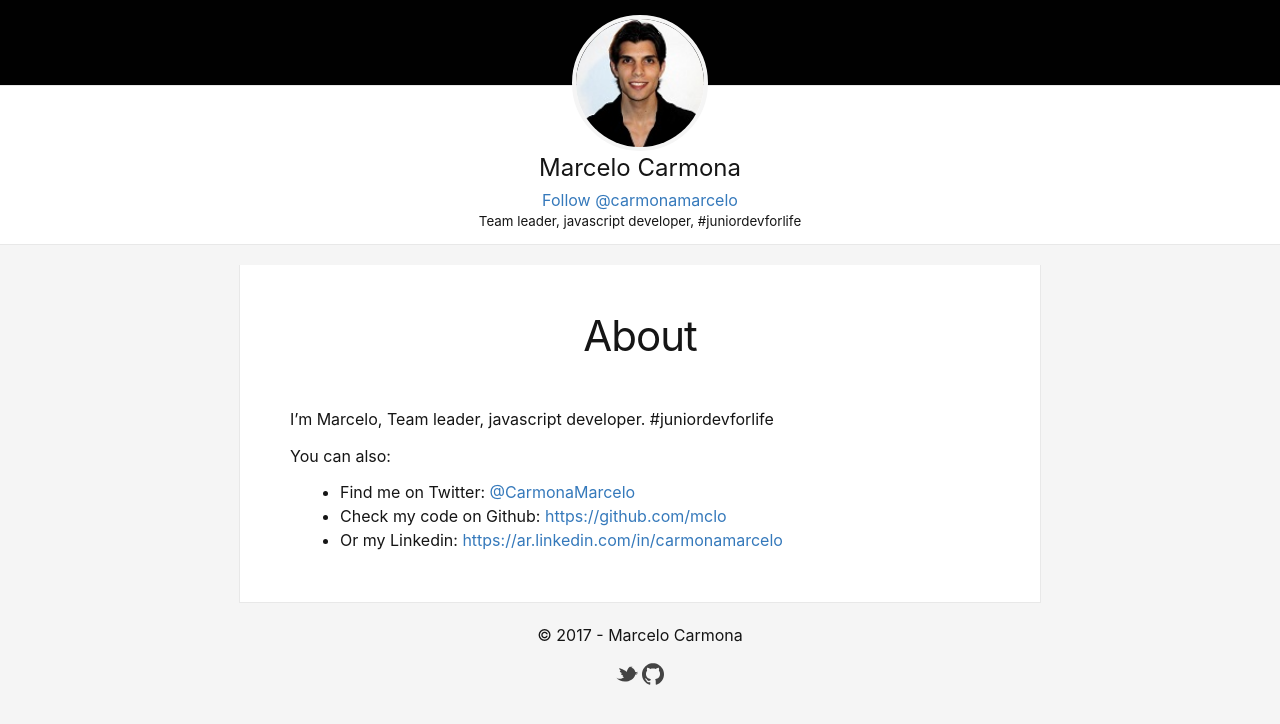
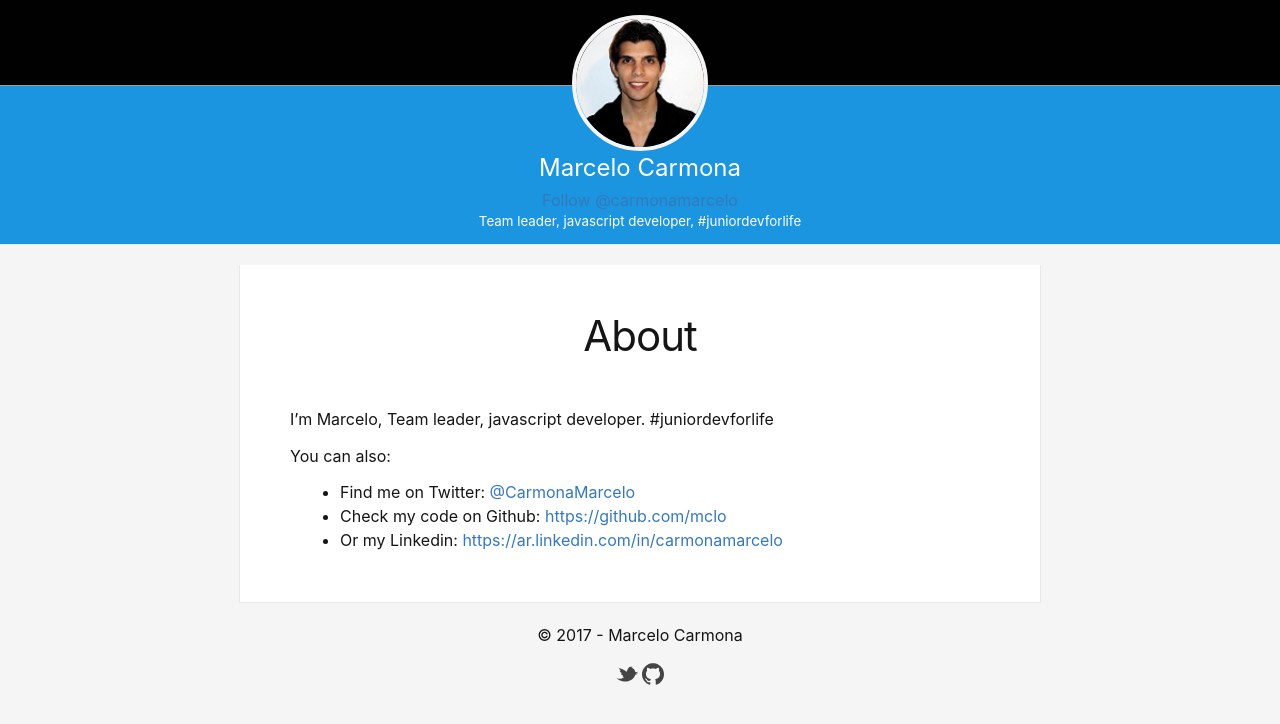
Before and after one commit to marcelocarmona/marcelocarmona.github.io, a Jekyll site: the page built from about.md, in a window 1280 px wide. Shown: the top 724 px of the page. Built offline with Jekyll 4.4.1, drawn with Linux system fonts in a browser that asks for light colours; comment, search, counter and statistics services are not loaded.

Commit message:
bio color changed

```diff
--- a/_includes/head.html
+++ b/_includes/head.html
@@ -6,6 +6,7 @@
   <title>{% if page.title %}{{ page.title | escape }}{% else %}{{ site.title | escape }}{% endif %}</title>
   <meta name="description" content="{% if page.excerpt %}{{ page.excerpt | strip_html | strip_newlines | truncate: 160 }}{% else %}{{ site.description }}{% endif %}">
   <meta name="author" content="Marcelo Carmona">
+  <link href="https://fonts.googleapis.com/css?family=Roboto" rel="stylesheet">
   <link rel="stylesheet" href="{{ "/css/main.css" | prepend: site.baseurl }}">
   <link rel="canonical" href="{{ page.url | replace:'index.html','' | prepend: site.baseurl | prepend: site.url }}">
   <link rel="alternate" type="application/rss+xml" title="{{ site.title }}" href="{{ "/feed.xml" | prepend: site.baseurl | prepend: site.url }}">
--- a/_sass/_layout.scss
+++ b/_sass/_layout.scss
@@ -3,7 +3,6 @@
  */
 .header {
   padding: 15px;
-  border-bottom: 1px solid $grey-color-light;
   text-align: center;
   background-color: #010101;
   color: white;
@@ -19,8 +18,10 @@
 }
 
 .bio {
-  background-color: white;
+  background-color: #1b95e0;
+  border-top: 1px solid #9c9c9c;
   border-bottom: 1px solid $grey-color-light;
+  color: white;
   padding-top: 64px;
   text-align: center;
   margin-bottom: 20px;
```
